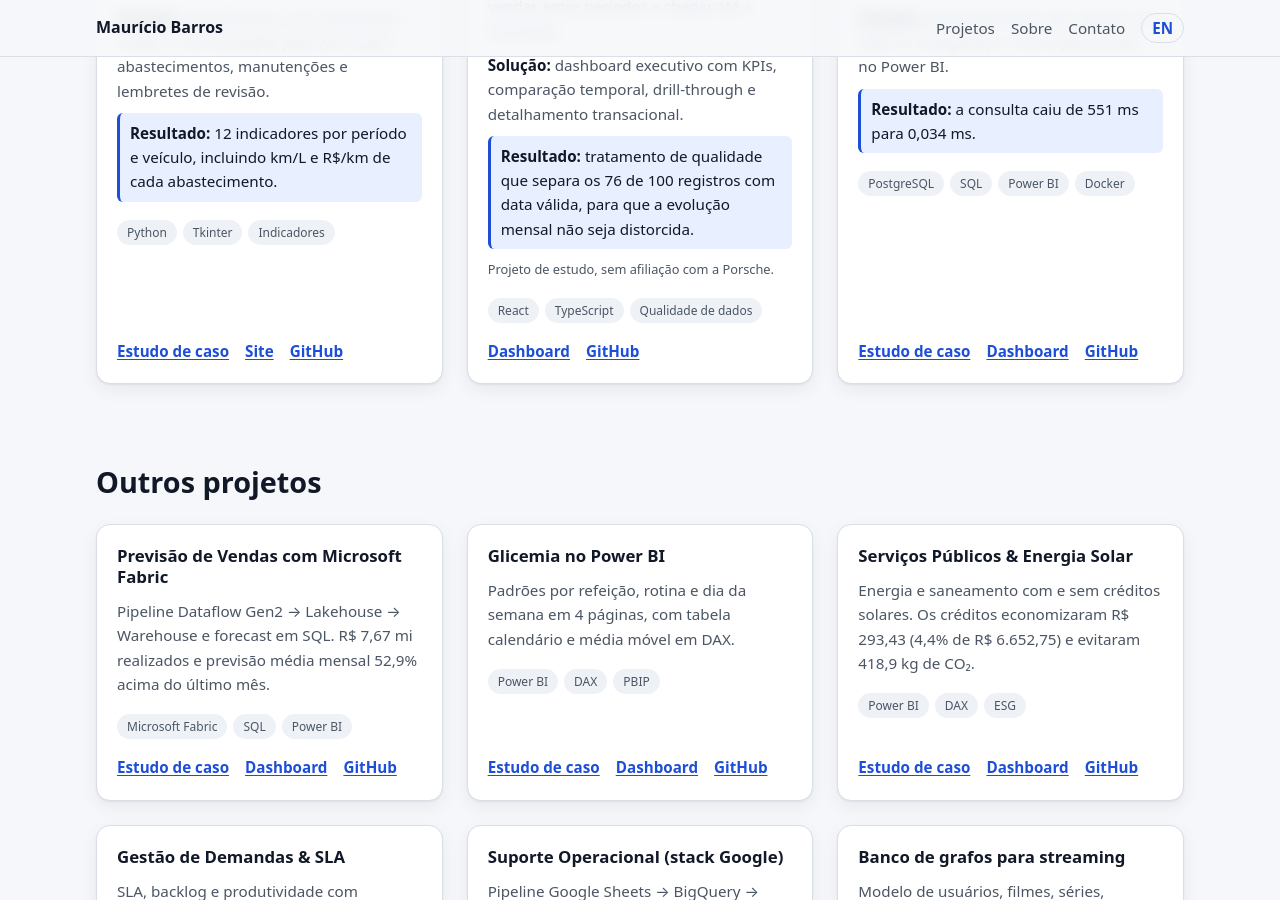
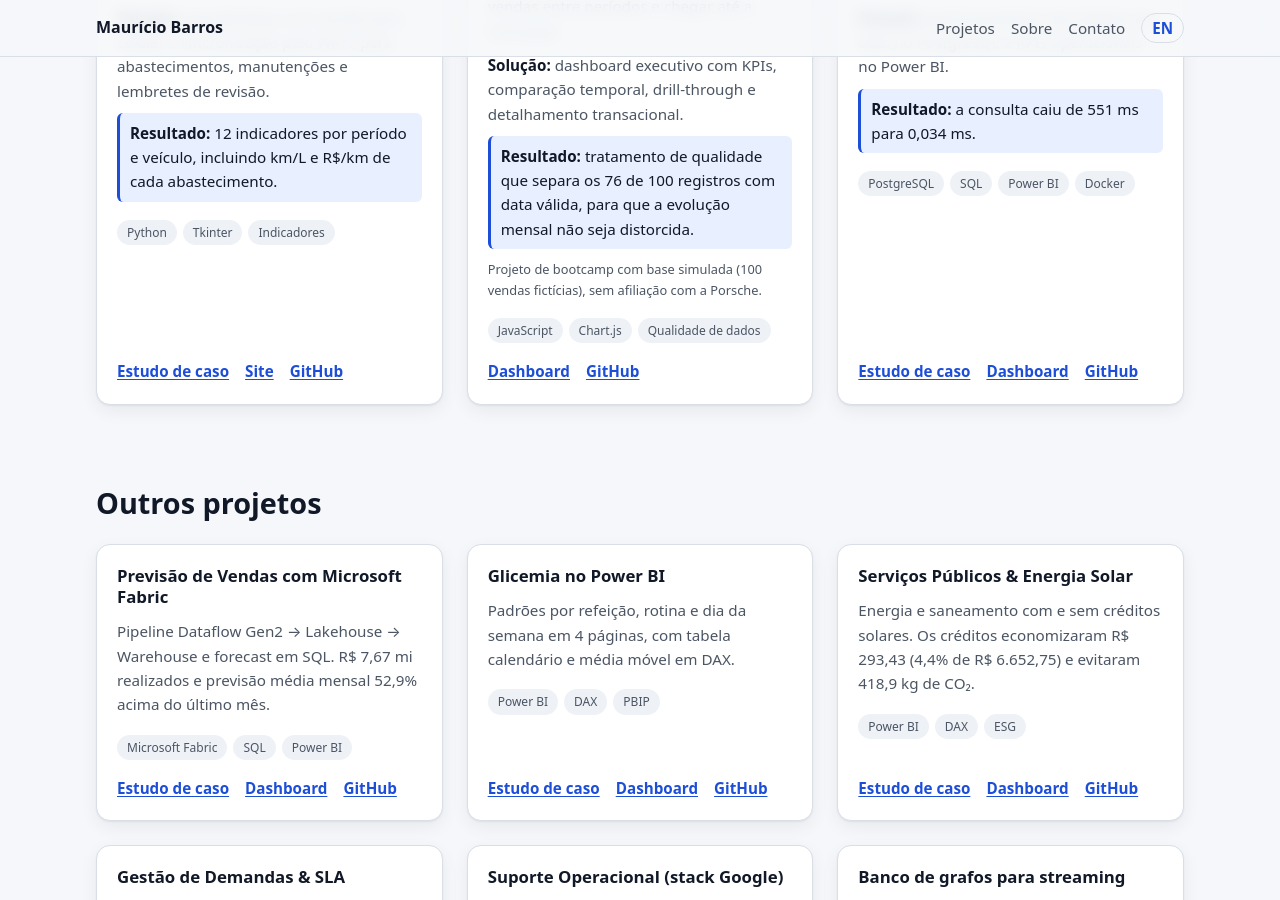
Before and after one commit to opusvix/opusvix.github.io, a Jekyll site: the page built from index.html, in a window 1280 px wide and 900 px high, scrolled down 1704 px. Built offline with Jekyll 4.4.1, drawn with Linux system fonts in a browser that asks for light colours.

Commit message:
fix: tags e nota do card Porsche refletem o dashboard real
O dashboard publicado é HTML/JavaScript com Chart.js (não React/TypeScript)
e usa uma base simulada de bootcamp.

Co-Authored-By: Claude Opus 5.5 <noreply@anthropic.com>
Claude-Session: https://claude.ai/code/session_01JjpyFFZoP14Xx6B3kfdn7P

```diff
--- a/_data/projetos.yml
+++ b/_data/projetos.yml
@@ -93,8 +93,8 @@
 - slug: porsche
   destaque: true
   imagem: /assets/projetos/porsche/capa.webp
-  tags: [React, TypeScript, Qualidade de dados]
-  tags_en: [React, TypeScript, Data quality]
+  tags: [JavaScript, Chart.js, Qualidade de dados]
+  tags_en: [JavaScript, Chart.js, Data quality]
   links:
     dashboard: https://opusvix.github.io/dashboard_porsche_sales/
     github: https://github.com/opusvix/dashboard_porsche_sales
@@ -104,14 +104,14 @@
     problema: a diretoria precisa comparar vendas entre períodos e chegar até a transação.
     solucao: dashboard executivo com KPIs, comparação temporal, drill-through e detalhamento transacional.
     resultado: tratamento de qualidade que separa os 76 de 100 registros com data válida, para que a evolução mensal não seja distorcida.
-    nota: Projeto de estudo, sem afiliação com a Porsche.
+    nota: Projeto de bootcamp com base simulada (100 vendas fictícias), sem afiliação com a Porsche.
   en:
     titulo: Porsche Enterprise Sales Intelligence
     alt: Enterprise Sales Intelligence dashboard cover
     problema: leadership needs to compare sales across periods and drill down to the transaction.
     solucao: an executive dashboard with KPIs, period comparison, drill-through and transaction detail.
     resultado: a data-quality step isolates the 76 of 100 records with a valid date, so the monthly trend is not distorted.
-    nota: Study project, not affiliated with Porsche.
+    nota: Bootcamp project built on a simulated dataset (100 fictitious sales), not affiliated with Porsche.
 
 - slug: logitrack
   destaque: true
```
